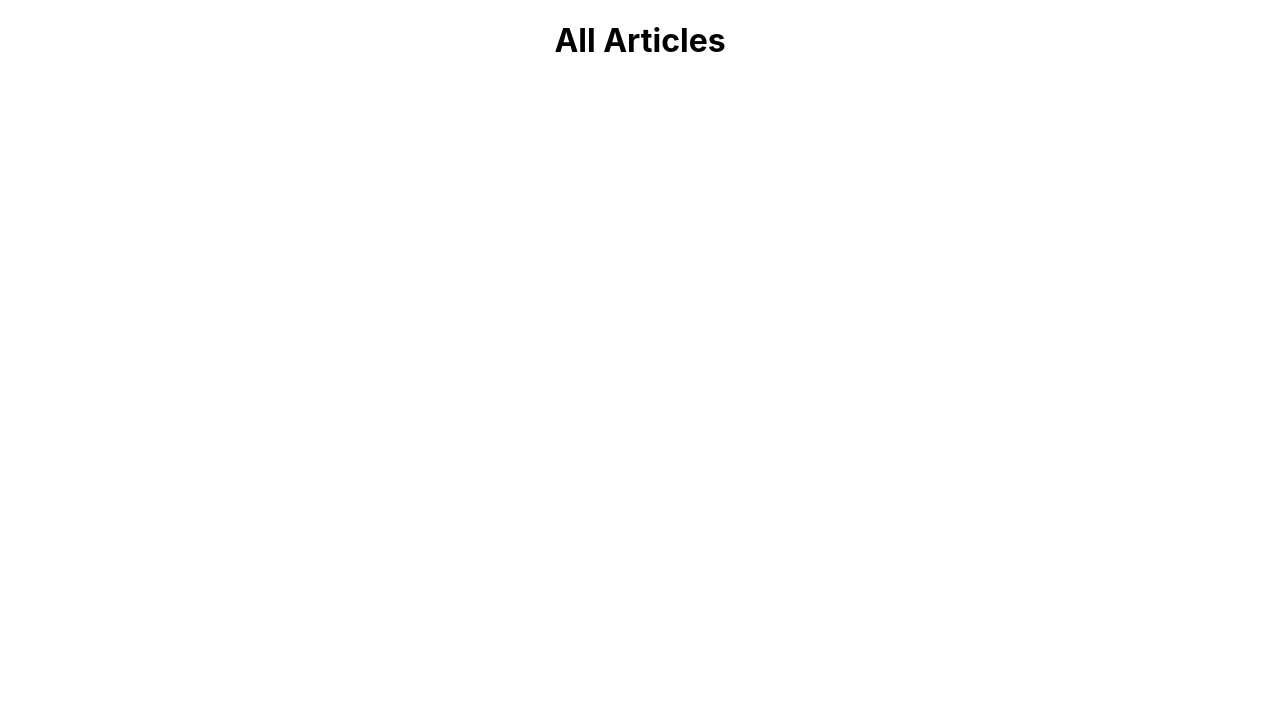
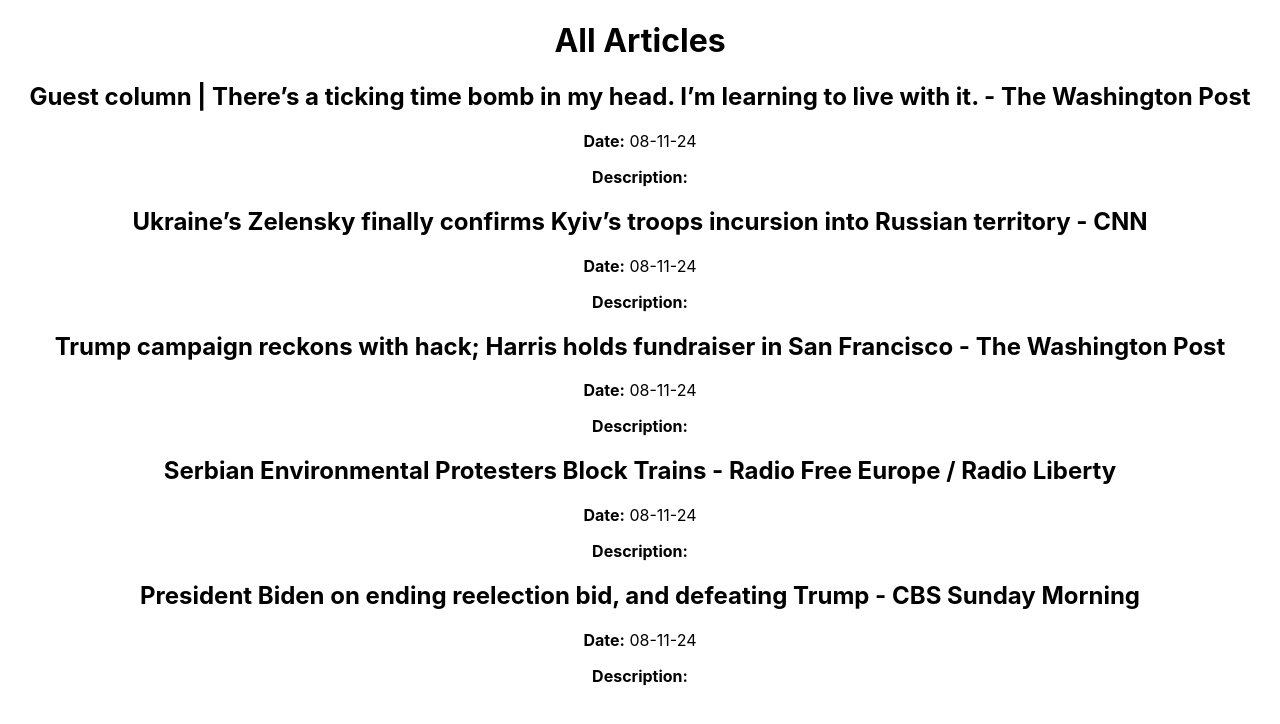
Before and after one commit to kiewi16/news-reader, a React (Create React App) app: page / in a window 1280 px wide. Shown: the top 724 px of the page. Built offline with nearby package versions, Linux system fonts and the light colour scheme.

Commit message:
installs date-fns library to format article date in Article component.

```diff
--- a/package.json
+++ b/package.json
@@ -6,6 +6,7 @@
     "@testing-library/jest-dom": "^5.17.0",
     "@testing-library/react": "^13.4.0",
     "@testing-library/user-event": "^13.5.0",
+    "date-fns": "^3.6.0",
     "react": "^18.3.1",
     "react-dom": "^18.3.1",
     "react-scripts": "5.0.1",
--- a/src/Components/AllArticles/AllArticles.js
+++ b/src/Components/AllArticles/AllArticles.js
@@ -2,7 +2,6 @@
 import { v4 as uuidv4 } from 'uuid'
 
 function AllArticles({ articles }) {
-    console.log("articles in AllArticles:", articles)
 
     const allArticles = articles.map(article => {
         return (
--- a/src/Components/Article/Article.js
+++ b/src/Components/Article/Article.js
@@ -1,5 +1,16 @@
-function Article() {
+import { format } from 'date-fns'
 
+function Article({ article }) {
+    console.log("article in Article component:", article)
+    const formattedDate = format(new Date (article.publishedAt), 'MM-dd-yy')
+
+    return (
+        <div className="article">
+             <h2>{article.title}</h2>
+            <p><strong>Date:</strong> {formattedDate}</p>
+            <p><strong>Description:</strong> {article.description}</p>
+        </div>
+    )
 }
 
 export default Article
```
Also changed, not shown: 1 other file (tests, documents, lock files or other folders).
